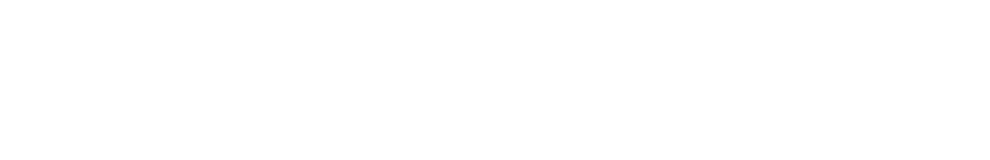
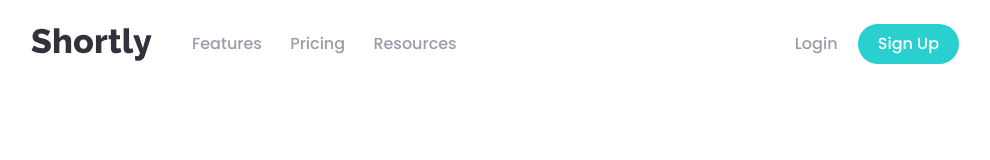
Before and after one commit to ldreaaml/url-shortening-app, a website: page src/index.html in a window 1280 px wide. Shown: the whole page, without its empty margins (145-1135 px from the left). Drawn offline with Linux system fonts and the light colour scheme.

Commit message:
add Navbar

```diff
--- a/src/index.html
+++ b/src/index.html
@@ -3,13 +3,110 @@
 
 <head>
     <meta charset="UTF-8">
-    <meta http-equiv="X-UA-Compatible" content="IE=edge">
     <meta name="viewport" content="width=device-width, initial-scale=1.0">
-    <title>Shortly</title>
+    <!-- displays site properly based on user's device -->
+
+    <link rel="icon" type="image/png" sizes="32x32" href="./images/favicon-32x32.png">
+
+    <title>Frontend Mentor | Shortly URL shortening API Challenge</title>
+
     <link rel="stylesheet" href="styles/output.css">
+
+    <!-- Feel free to remove these styles or customise in your own stylesheet 👍 -->
+    <style>
+        .attribution {
+            font-size: 11px;
+            text-align: center;
+        }
+
+        .attribution a {
+            color: hsl(228, 45%, 44%);
+        }
+    </style>
 </head>
 
 <body>
+    <!-- Navbar -->
+    <nav class="relative container mx-auto p-6">
+        <div class="flex justify-between">
+
+            <div class="flex items-center ">
+                <img src="images/logo.svg" alt="">
+                <div class="hidden md:block px-10 space-x-6">
+                    <a href="#" class="text-GrayishViolet font-medium hover:text-VeryDarkViolet">Features</a>
+                    <a href="#" class="text-GrayishViolet font-medium hover:text-VeryDarkViolet">Pricing</a>
+                    <a href="#" class="text-GrayishViolet font-medium hover:text-VeryDarkViolet">Resources</a>
+                </div>
+            </div>
+            <div class="hidden md:block space-x-4">
+                <a href="#" class="text-GrayishViolet font-medium hover:text-VeryDarkViolet">Login</a>
+                <button class="bg-Cyan text-white rounded-full font-medium p-2 px-5 hover:opacity-40">Sign Up</button>
+            </div>
+
+        </div>
+    </nav>
+
+
+    <!--
+
+        More than just shorter links
+
+    Build your brand’s recognition and get detailed insights
+    on how your links are performing.
+
+    Get Started
+
+    Shorten a link here...
+
+    Shorten It!
+
+    Advanced Statistics
+
+    Track how your links are performing across the web with our
+    advanced statistics dashboard.
+
+    Brand Recognition
+
+    Boost your brand recognition with each click. Generic links don’t
+    mean a thing. Branded links help instil confidence in your content.
+
+    Detailed Records
+
+    Gain insights into who is clicking your links. Knowing when and where
+    people engage with your content helps inform better decisions.
+
+    Fully Customizable
+
+    Improve brand awareness and content discoverability through customizable
+    links, supercharging audience engagement.
+
+    Boost your links today
+
+    Get Started
+
+    Features
+
+    Link Shortening
+    Branded Links
+    Analytics
+
+    Resources
+
+    Blog
+    Developers
+    Support
+
+    Company
+
+    About
+    Our Team
+    Careers
+    Contact
+
+    <div class="attribution">
+        Challenge by <a href="https://www.frontendmentor.io?ref=challenge" target="_blank">Frontend Mentor</a>.
+        Coded by <a href="#">Your Name Here</a>.
+    </div> -->
 </body>
 
 </html>
```
Also changed, not shown: src/styles/output.css.
